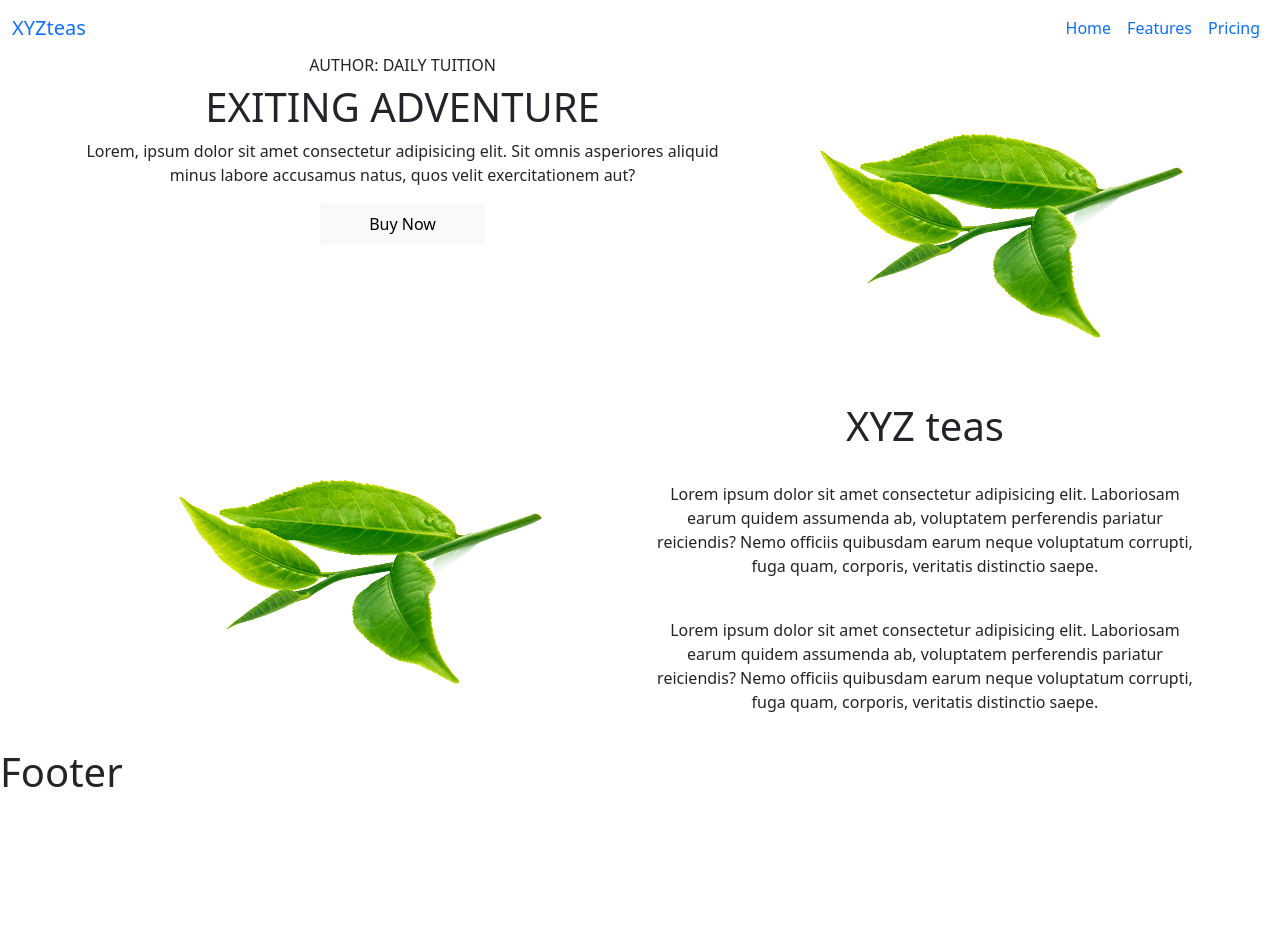
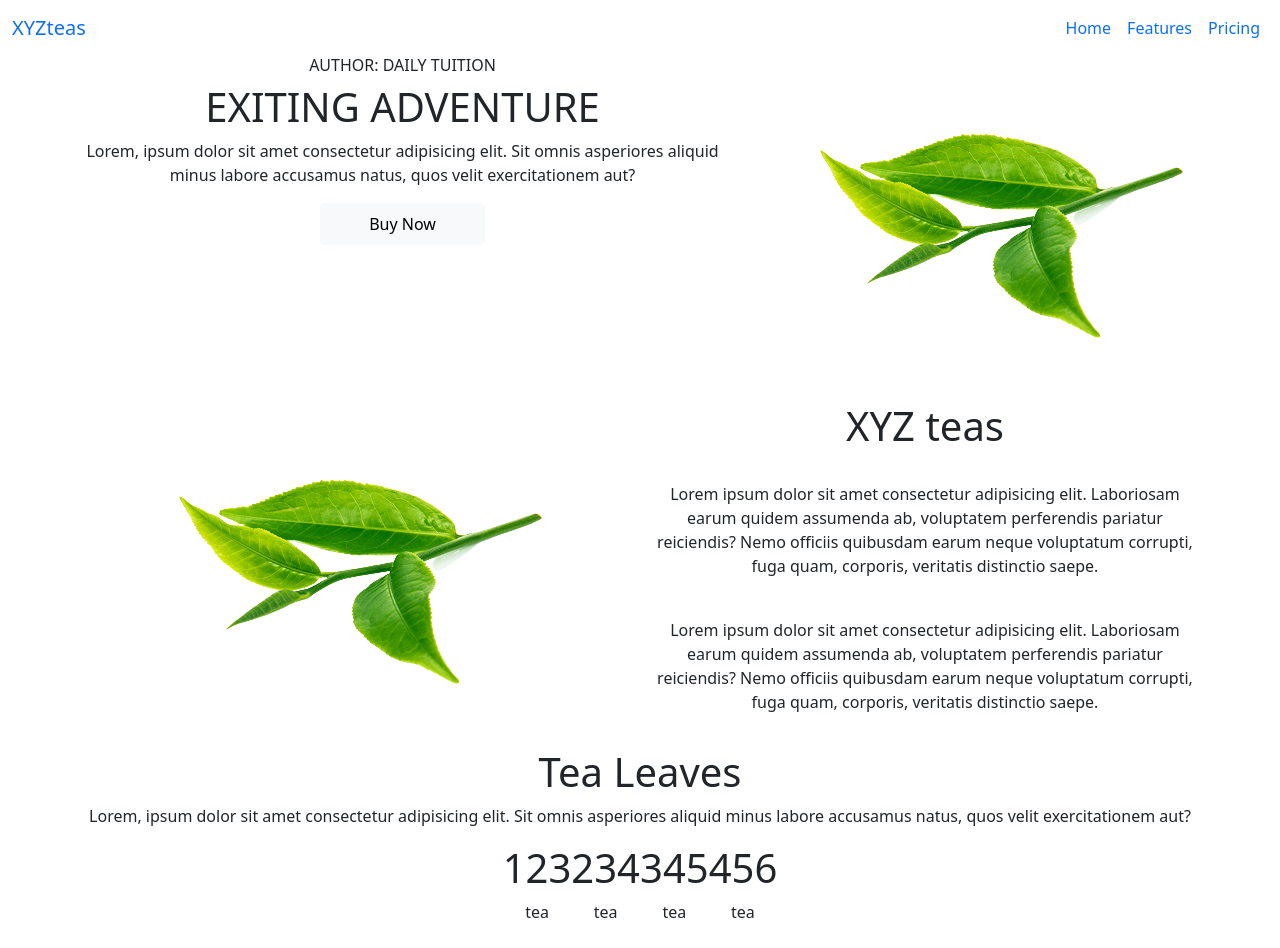
Before and after one commit to Thinushika/XYZteas_website, a Next.js app: page / in a window 1280 px wide. Shown: the top 948 px of the page. Before the commit the page ends 804 px from the top, so only its background shows below. Built offline with nearby package versions, Linux system fonts and the light colour scheme.

Commit message:
cards structure created

```diff
--- /dev/null
+++ b/components/data/cards.json
@@ -0,0 +1,18 @@
+[
+    {
+        "number": "123",
+        "desc": "tea"
+    },
+    {
+        "number": "234",
+        "desc": "tea"
+    },
+    {
+        "number": "345",
+        "desc": "tea"
+    },
+    {
+        "number": "456",
+        "desc": "tea"
+    }
+]
--- /dev/null
+++ b/components/layoutComponents/Cards.jsx
@@ -0,0 +1,33 @@
+import React from "react";
+import data from "../data/cards.json";
+
+const Cards = () => {
+  return (
+    <>
+      <div class="cover">
+        <div class="container text-center">
+          <h1>Tea Leaves</h1>
+          <p>
+            Lorem, ipsum dolor sit amet consectetur adipisicing elit. Sit omnis
+            asperiores aliquid minus labore accusamus natus, quos velit
+            exercitationem aut?
+          </p>
+        </div>
+      </div>
+      <div class="container-fluid text-center">
+        <div class="numbers d-flex flex-md-row flex-wrap justify-content-center">
+          {data.map((post) => {
+            return (
+              <div class="rect">
+                <h1>{post.number}</h1>
+                <p>{post.desc}</p>
+              </div>
+            );
+          })}
+        </div>
+      </div>
+    </>
+  );
+};
+
+export default Cards;
--- a/pages/index.js
+++ b/pages/index.js
@@ -3,6 +3,7 @@ import { useEffect } from "react/cjs/react.development";
 import styles from "../styles/Home.module.css";
 import LandingUI from "../components/layoutComponents/LandingUI";
 import About from "../components/layoutComponents/About";
+import Cards from "../components/layoutComponents/Cards";
 
 export default function Home() {
   useEffect(() => {
@@ -20,6 +21,7 @@ export default function Home() {
       </Head>
       <LandingUI />
       <About />
+      <Cards />
     </div>
   );
 }
```
